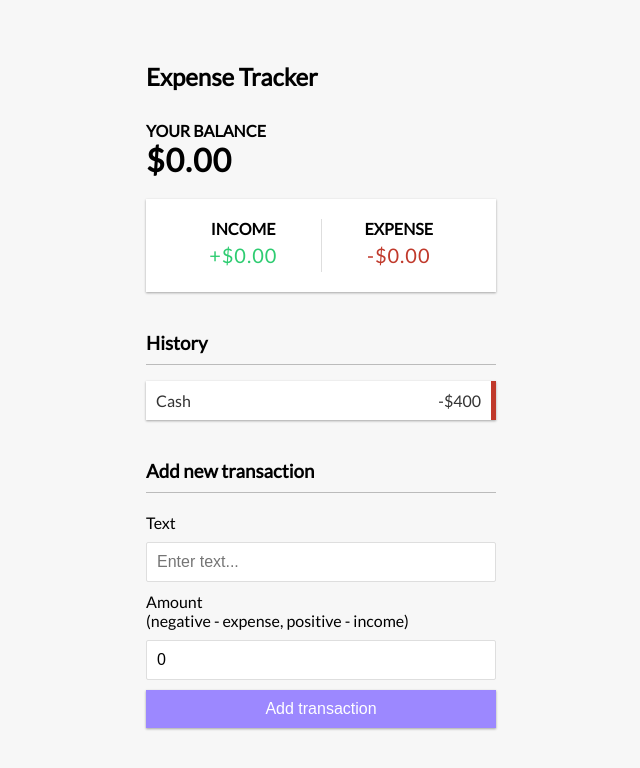
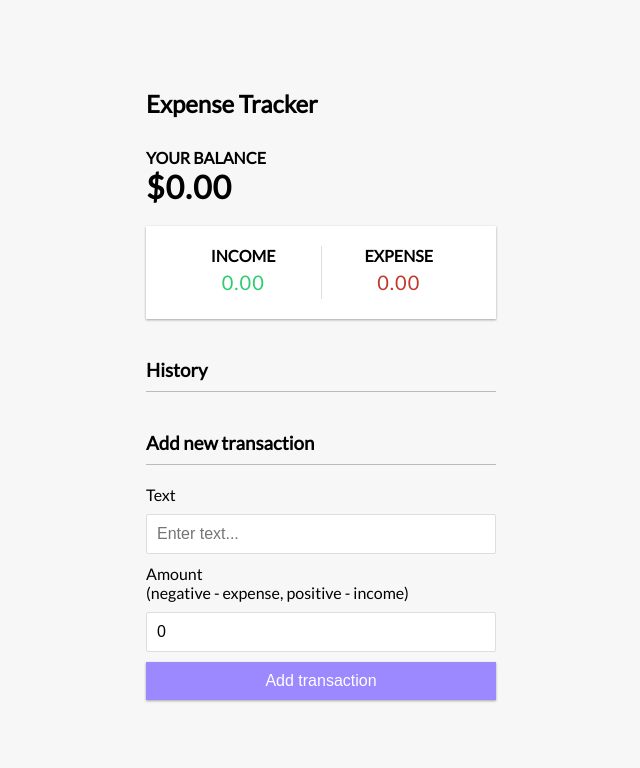
Before and after one commit to nnaieem/expense-tracker, a React (Create React App) app in the folder expense-tracker/: page / in a window 1280 px wide. Shown: the top 768 px of the page, without its empty margins (319-959 px from the left). Built offline with nearby package versions, Linux system fonts and the light colour scheme.

Commit message:
ready for backend api

```diff
--- a/expense-tracker/src/App.js
+++ b/expense-tracker/src/App.js
@@ -5,11 +5,13 @@
 import { TransactionList } from "./components/TransactionList";
 import { AddTransaction } from "./components/AddTransaction";
 
+import  { GlobalProvider } from './context/GlobalState';
+
 import './App.css';
 
 function App() {
   return (
-    <div>
+    <GlobalProvider>
       <Header />
       <div className="container">
         <Balance />
@@ -17,7 +19,7 @@
         <TransactionList />
         <AddTransaction />
       </div>
-    </div>
+    </GlobalProvider>
   );
 }
 
--- a/expense-tracker/src/components/AddTransaction.js
+++ b/expense-tracker/src/components/AddTransaction.js
@@ -1,13 +1,28 @@
-import React, {useState} from 'react'
+import React, {useState, useContext} from 'react'
+import { GlobalContext } from "../context/GlobalState";
 
 export const AddTransaction = () => {
     const [text, setText] = useState('');
     const [amount, setAmount] = useState(0);
 
+    const { addTransaction } = useContext(GlobalContext);
+
+    const onSubmit = e => {
+      e.preventDefault();
+
+      const newTranscation = {
+        id: Math.floor(Math.random() * 100000000),
+        text,
+        amount: +amount
+      }
+
+      addTransaction(newTranscation);
+    }
+
     return (
       <>
         <h3>Add new transaction</h3>
-        <form>
+        <form onSubmit={onSubmit}>
           <div className="form-control">
             <label htmlFor="text">Text</label>
             <input
--- a/expense-tracker/src/components/Balance.js
+++ b/expense-tracker/src/components/Balance.js
@@ -1,10 +1,16 @@
-import React from 'react'
+import React, { useContext } from 'react';
+import { GlobalContext } from '../context/GlobalState';
 
 export const Balance = () => {
+    const { transactions } = useContext(GlobalContext);
+
+    const amounts = transactions.map((transaction) => transaction.amount);
+    const total = amounts.reduce((acc, item) => (acc += item), 0).toFixed(2);
+
     return (
         <>
             <h4>Your Balance</h4>
-            <h1>$0.00</h1>
+            <h1>${total}</h1>
         </>
     )
 }
--- a/expense-tracker/src/components/IncomeExpenses.js
+++ b/expense-tracker/src/components/IncomeExpenses.js
@@ -1,15 +1,31 @@
-import React from 'react'
+import React, {useContext} from 'react'
+import { GlobalContext } from "../context/GlobalState";
 
 export const IncomeExpenses = () => {
+    const { transactions } = useContext(GlobalContext);
+
+    const amounts = transactions.map((transaction) => transaction.amount);
+
+    const income = amounts
+      .filter((item) => item > 0)
+      .reduce((acc, item) => (acc += item), 0)
+      .toFixed(2);
+
+    const expense = (
+      amounts
+        .filter((item) => item < 0)
+        .reduce((acc, item) => (acc += item), 0) * -1
+    ).toFixed(2);
+
     return (
         <div className="inc-exp-container">
         <div>
           <h4>Income</h4>
-          <p className="money plus">+$0.00</p>
+          <p className="money plus">{income}</p>
         </div>
         <div>
           <h4>Expense</h4>
-          <p className="money minus">-$0.00</p>
+          <p className="money minus">{expense}</p>
         </div>
       </div>
     )
--- /dev/null
+++ b/expense-tracker/src/components/Transaction.js
@@ -0,0 +1,15 @@
+import React, {useContext} from 'react'
+import { GlobalContext } from "../context/GlobalState";
+
+export const Transaction = ({ transaction }) => {
+    const { deleteTransaction } = useContext(GlobalContext)
+
+    const sign = transaction.amount < 0 ? '-' : '+';
+
+    return (
+      <li className={transaction.amount < 0 ? 'minus' : 'plus'}>
+        {transaction.text} <span>{sign}${Math.abs(transaction.amount)}</span>
+        <button onClick={() => deleteTransaction(transaction.id)} className="delete-btn">x</button>
+      </li>
+    );
+}
--- a/expense-tracker/src/components/TransactionList.js
+++ b/expense-tracker/src/components/TransactionList.js
@@ -1,14 +1,16 @@
-import React from 'react'
+import React, { useContext } from 'react'
+import { Transaction } from './Transaction'
+import { GlobalContext } from '../context/GlobalState';
 
 export const TransactionList = () => {
+    const { transactions } = useContext(GlobalContext);
+
     return (
-        <>
-            <h3>History</h3>
-            <ul className="list">
-                <li className="minus">
-                    Cash <span>-$400</span><button className="delete-btn">x</button>
-                </li>
-            </ul>
-        </>
-    )
+      <>
+        <h3>History</h3>
+        <ul className="list">
+          {transactions.map((transaction) => (<Transaction key={transaction.id} transaction={transaction} />))}
+        </ul>
+      </>
+    );
 }
--- /dev/null
+++ b/expense-tracker/src/context/AppReducer.js
@@ -0,0 +1,16 @@
+export default (state, action) => {
+    switch(action.type) {
+        case 'DELETE_TRANSACTION':
+            return {
+                ...state,
+                transactions: state.transactions.filter(transaction => transaction.id !== action.payload)
+            }
+        case 'ADD_TRANSACTION':
+            return {
+                ...state,
+                transactions: [action.payload,...state.transactions]
+            }
+        default:
+            return state;
+    }
+}
--- /dev/null
+++ b/expense-tracker/src/context/GlobalState.js
@@ -0,0 +1,38 @@
+import React, { createContext, useReducer } from 'react';
+import AppReducer from './AppReducer';
+
+// Initial State
+const initialState = {
+  transactions: []
+};
+
+// Create context
+export const GlobalContext = createContext(initialState);
+
+// Provider component
+export const GlobalProvider = ({ children }) => {
+    const [state, dispatch] = useReducer(AppReducer, initialState);
+
+    // Actions
+    function deleteTransaction(id) {
+        dispatch({
+            type: 'DELETE_TRANSACTION',
+            payload: id
+        });
+    }
+
+    function addTransaction(transaction) {
+      dispatch({
+        type: "ADD_TRANSACTION",
+        payload: transaction
+      });
+    }
+
+    return (<GlobalContext.Provider value={{
+        transactions: state.transactions,
+        deleteTransaction,
+        addTransaction
+    }}>
+        {children}
+    </GlobalContext.Provider>)
+};
```
